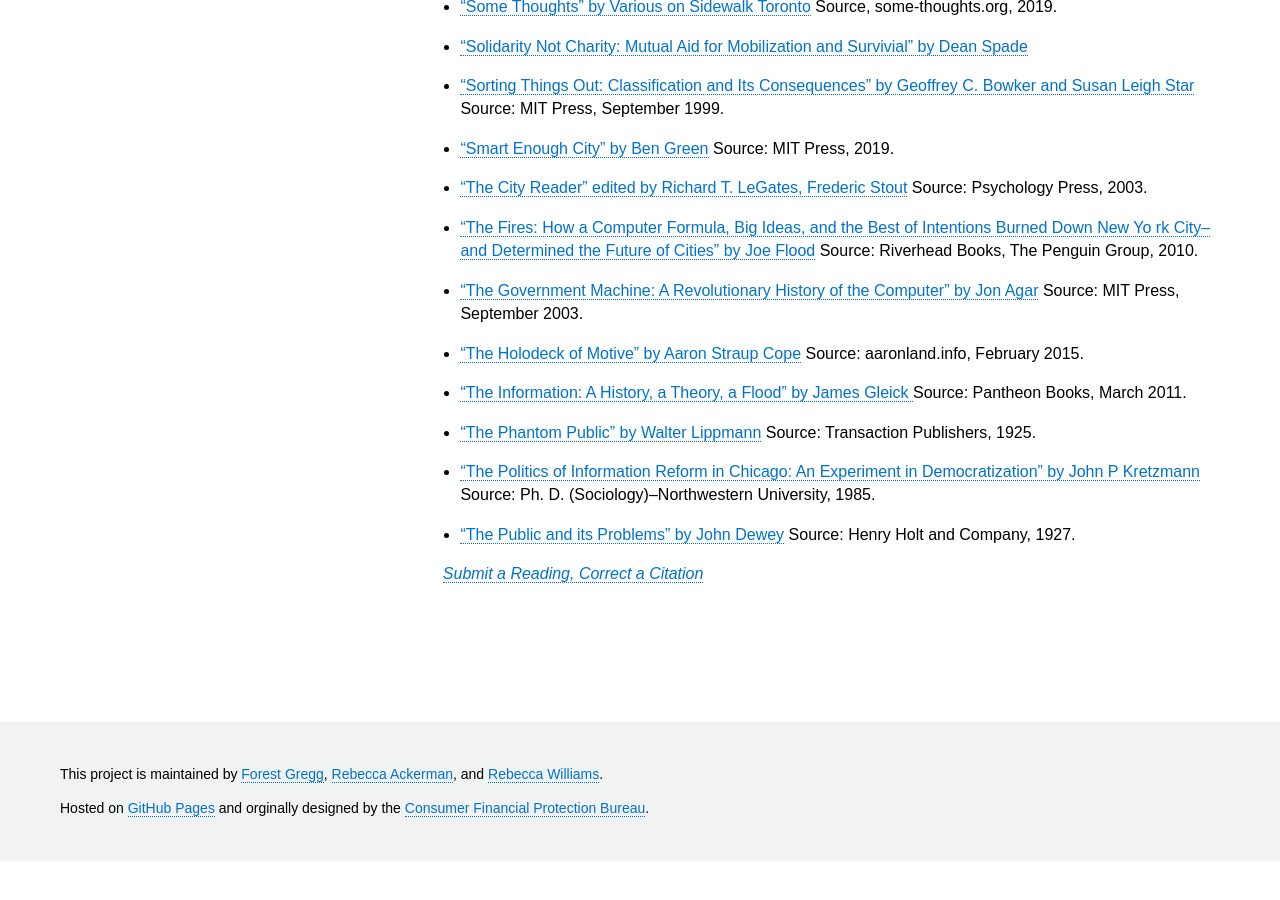
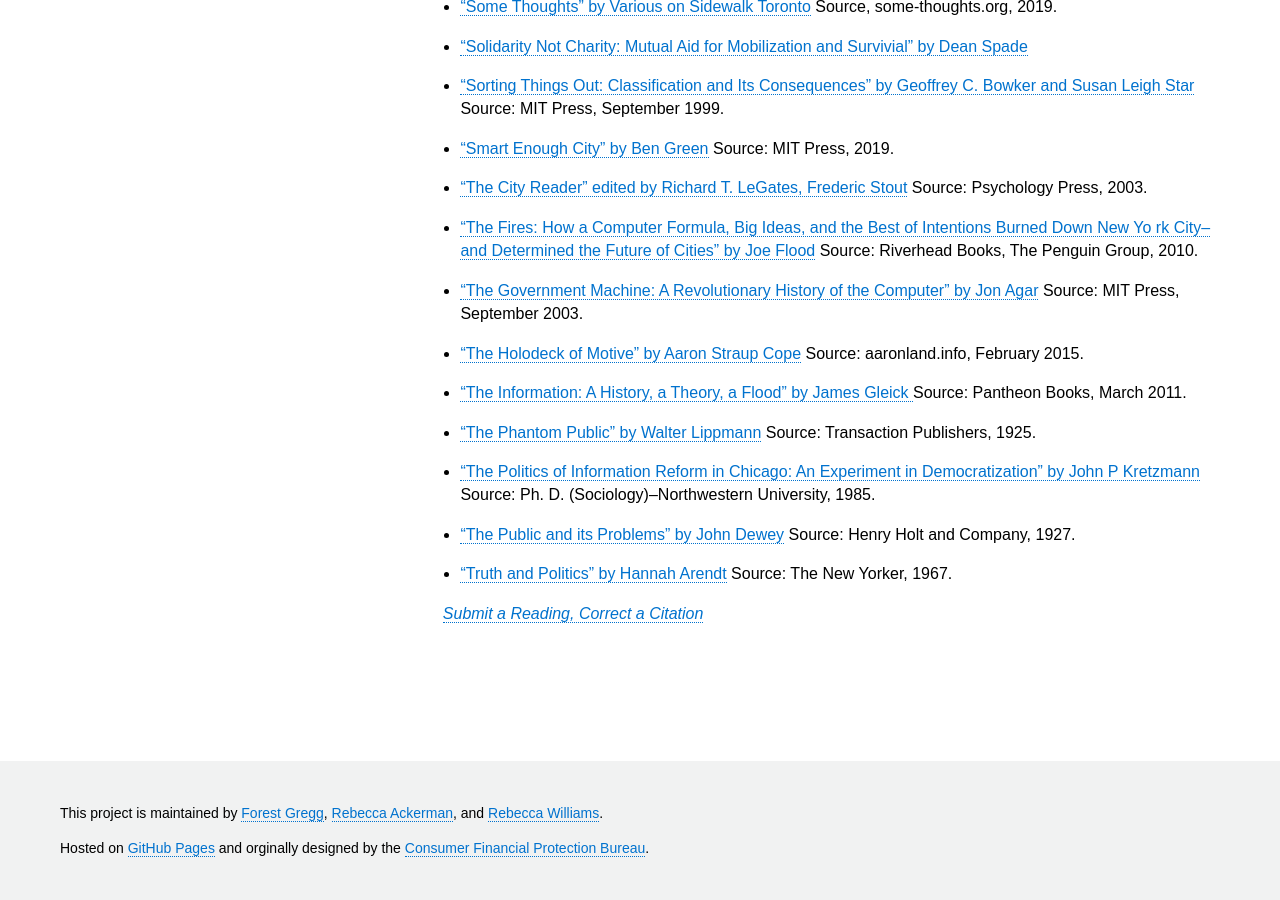
Before and after one commit to rebeccawilliams/bookclub, a Jekyll site: the page built from readinglist.md, in a window 1280 px wide and 900 px high, scrolled down 1864 px. Built offline with Jekyll 4.4.1, drawn with Linux system fonts in a browser that asks for light colours; before the commit the page ends 2725 px from its top, so only the background shows below that.

Commit message:
Update readinglist.md

```diff
--- a/readinglist.md
+++ b/readinglist.md
@@ -50,5 +50,6 @@
 * ["The Phantom Public" by Walter Lippmann](https://en.wikipedia.org/wiki/The_Phantom_Public) Source: Transaction Publishers, 1925.
 * ["The Politics of Information Reform in Chicago: An Experiment in Democratization" by John P Kretzmann](https://www.worldcat.org/title/politics-of-information-reform-in-chicago-an-experiment-in-democratization/oclc/14881489) Source: Ph. D. (Sociology)--Northwestern University, 1985.
 * ["The Public and its Problems" by John Dewey](https://en.wikipedia.org/wiki/The_Public_and_its_Problems) Source: Henry Holt and Company, 1927.
+* ["Truth and Politics" by Hannah Arendt](https://idanlandau.files.wordpress.com/2014/12/arendt-truth-and-politics.pdf) Source: The New Yorker, 1967.
 
 _[Submit a Reading, Correct a Citation](https://github.com/rebeccawilliams/bookclub/blob/gh-pages/readinglist.md)_
```
